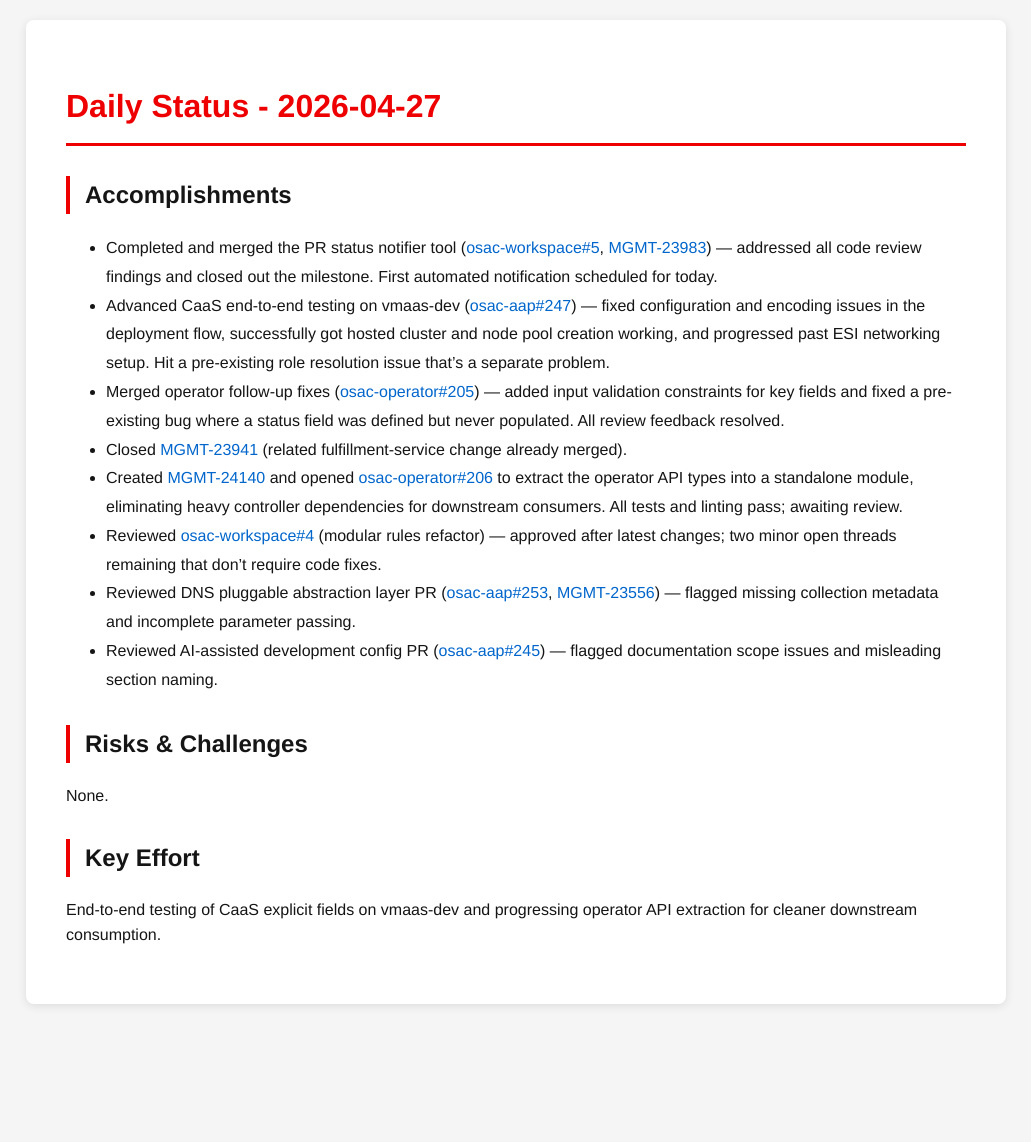
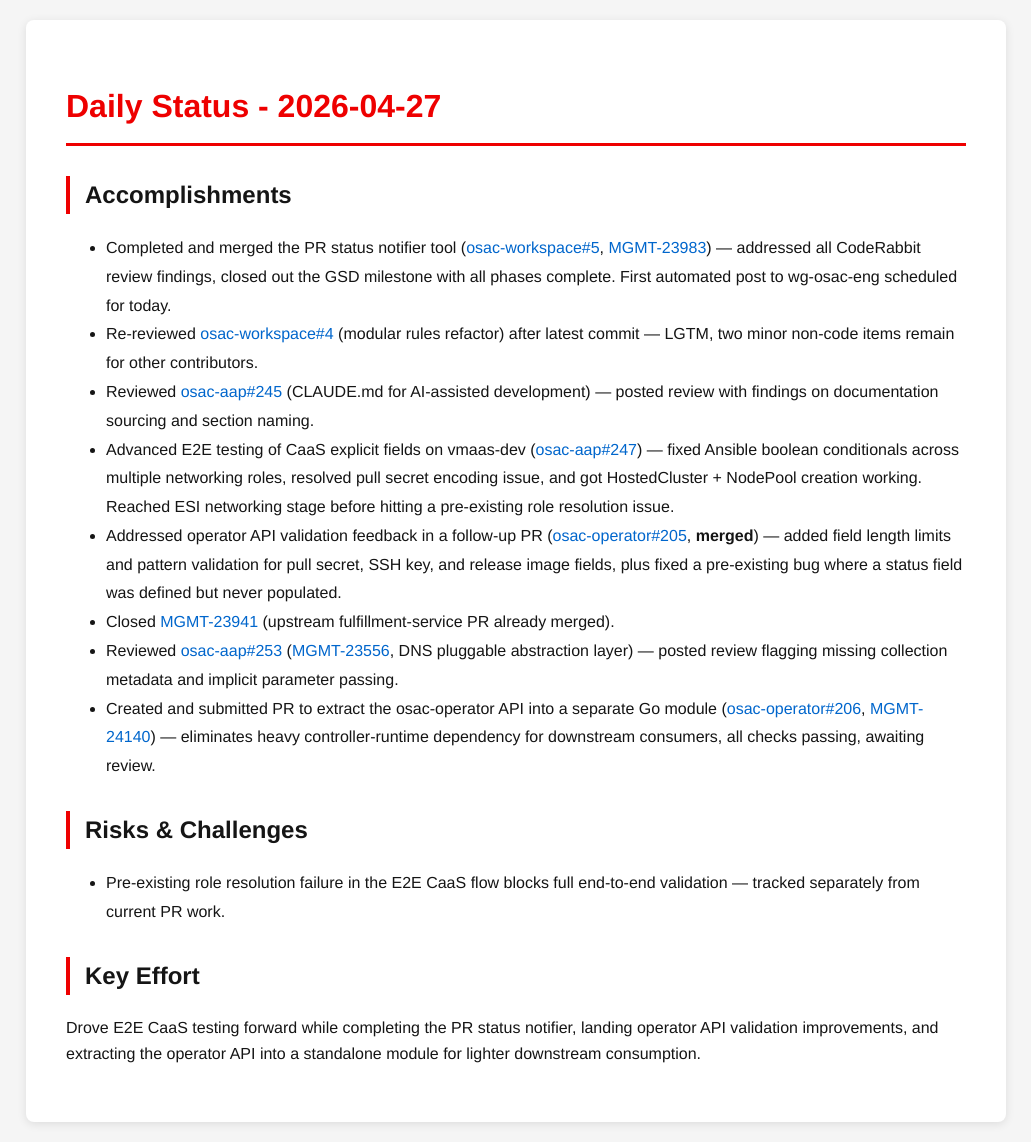
Before and after one commit to tzvatot/daily-status, a Jekyll site: the page built from 2026-04-27.md, in a window 1280 px wide. Shown: the whole page, without its empty margins (124-1155 px from the left). Built offline with Jekyll 4.4.1, drawn with Linux system fonts in a browser that asks for light colours; before the commit the page ends 1024 px from its top, so only the background shows below that.

Commit message:
Daily status update - 2026-04-27

```diff
--- a/2026-04-27.md
+++ b/2026-04-27.md
@@ -7,18 +7,17 @@ date: 2026-04-27
 # Daily Status - 2026-04-27
 
 ## Accomplishments
-
-- Completed and merged the PR status notifier tool ([osac-workspace#5](https://github.com/osac-project/osac-workspace/pull/5), [MGMT-23983](https://issues.redhat.com/browse/MGMT-23983)) — addressed all code review findings and closed out the milestone. First automated notification scheduled for today.
-- Advanced CaaS end-to-end testing on vmaas-dev ([osac-aap#247](https://github.com/osac-project/osac-aap/pull/247)) — fixed configuration and encoding issues in the deployment flow, successfully got hosted cluster and node pool creation working, and progressed past ESI networking setup. Hit a pre-existing role resolution issue that's a separate problem.
-- Merged operator follow-up fixes ([osac-operator#205](https://github.com/osac-project/osac-operator/pull/205)) — added input validation constraints for key fields and fixed a pre-existing bug where a status field was defined but never populated. All review feedback resolved.
-- Closed [MGMT-23941](https://issues.redhat.com/browse/MGMT-23941) (related fulfillment-service change already merged).
-- Created [MGMT-24140](https://issues.redhat.com/browse/MGMT-24140) and opened [osac-operator#206](https://github.com/osac-project/osac-operator/pull/206) to extract the operator API types into a standalone module, eliminating heavy controller dependencies for downstream consumers. All tests and linting pass; awaiting review.
-- Reviewed [osac-workspace#4](https://github.com/osac-project/osac-workspace/pull/4) (modular rules refactor) — approved after latest changes; two minor open threads remaining that don't require code fixes.
-- Reviewed DNS pluggable abstraction layer PR ([osac-aap#253](https://github.com/osac-project/osac-aap/pull/253), [MGMT-23556](https://issues.redhat.com/browse/MGMT-23556)) — flagged missing collection metadata and incomplete parameter passing.
-- Reviewed AI-assisted development config PR ([osac-aap#245](https://github.com/osac-project/osac-aap/pull/245)) — flagged documentation scope issues and misleading section naming.
+- Completed and merged the PR status notifier tool ([osac-workspace#5](https://github.com/osac-project/osac-workspace/pull/5), [MGMT-23983](https://issues.redhat.com/browse/MGMT-23983)) — addressed all CodeRabbit review findings, closed out the GSD milestone with all phases complete. First automated post to wg-osac-eng scheduled for today.
+- Re-reviewed [osac-workspace#4](https://github.com/osac-project/osac-workspace/pull/4) (modular rules refactor) after latest commit — LGTM, two minor non-code items remain for other contributors.
+- Reviewed [osac-aap#245](https://github.com/osac-project/osac-aap/pull/245) (CLAUDE.md for AI-assisted development) — posted review with findings on documentation sourcing and section naming.
+- Advanced E2E testing of CaaS explicit fields on vmaas-dev ([osac-aap#247](https://github.com/osac-project/osac-aap/pull/247)) — fixed Ansible boolean conditionals across multiple networking roles, resolved pull secret encoding issue, and got HostedCluster + NodePool creation working. Reached ESI networking stage before hitting a pre-existing role resolution issue.
+- Addressed operator API validation feedback in a follow-up PR ([osac-operator#205](https://github.com/osac-project/osac-operator/pull/205), **merged**) — added field length limits and pattern validation for pull secret, SSH key, and release image fields, plus fixed a pre-existing bug where a status field was defined but never populated.
+- Closed [MGMT-23941](https://issues.redhat.com/browse/MGMT-23941) (upstream fulfillment-service PR already merged).
+- Reviewed [osac-aap#253](https://github.com/osac-project/osac-aap/pull/253) ([MGMT-23556](https://issues.redhat.com/browse/MGMT-23556), DNS pluggable abstraction layer) — posted review flagging missing collection metadata and implicit parameter passing.
+- Created and submitted PR to extract the osac-operator API into a separate Go module ([osac-operator#206](https://github.com/osac-project/osac-operator/pull/206), [MGMT-24140](https://issues.redhat.com/browse/MGMT-24140)) — eliminates heavy controller-runtime dependency for downstream consumers, all checks passing, awaiting review.
 
 ## Risks & Challenges
-None.
+- Pre-existing role resolution failure in the E2E CaaS flow blocks full end-to-end validation — tracked separately from current PR work.
 
 ## Key Effort
-End-to-end testing of CaaS explicit fields on vmaas-dev and progressing operator API extraction for cleaner downstream consumption.
+Drove E2E CaaS testing forward while completing the PR status notifier, landing operator API validation improvements, and extracting the operator API into a standalone module for lighter downstream consumption.
```
